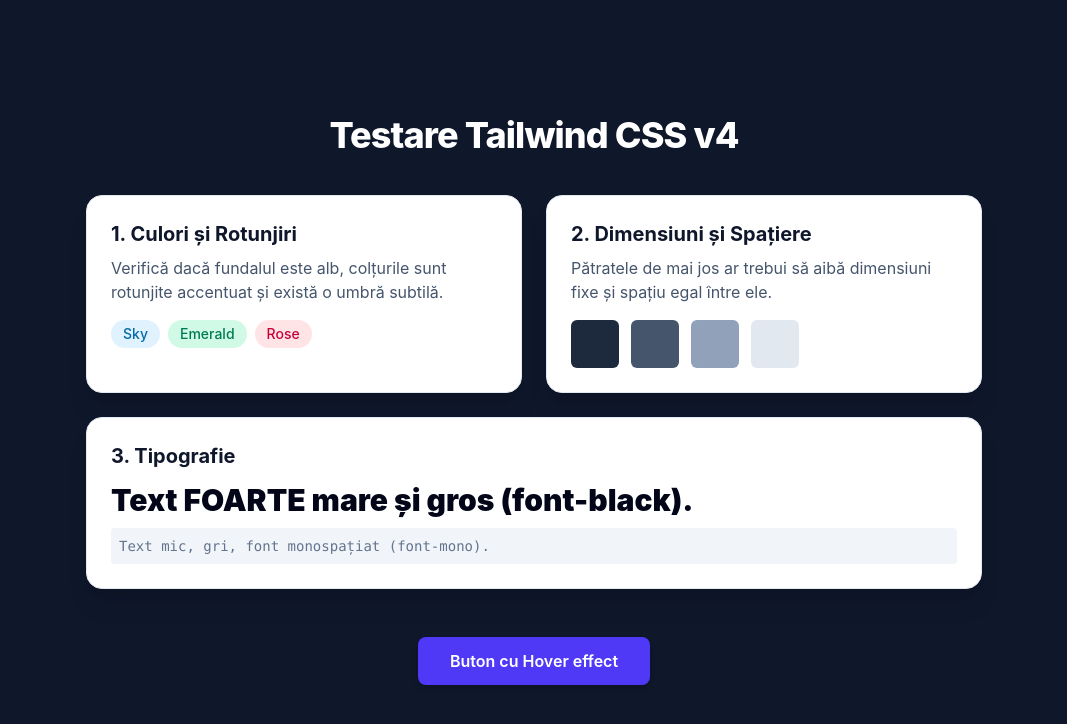
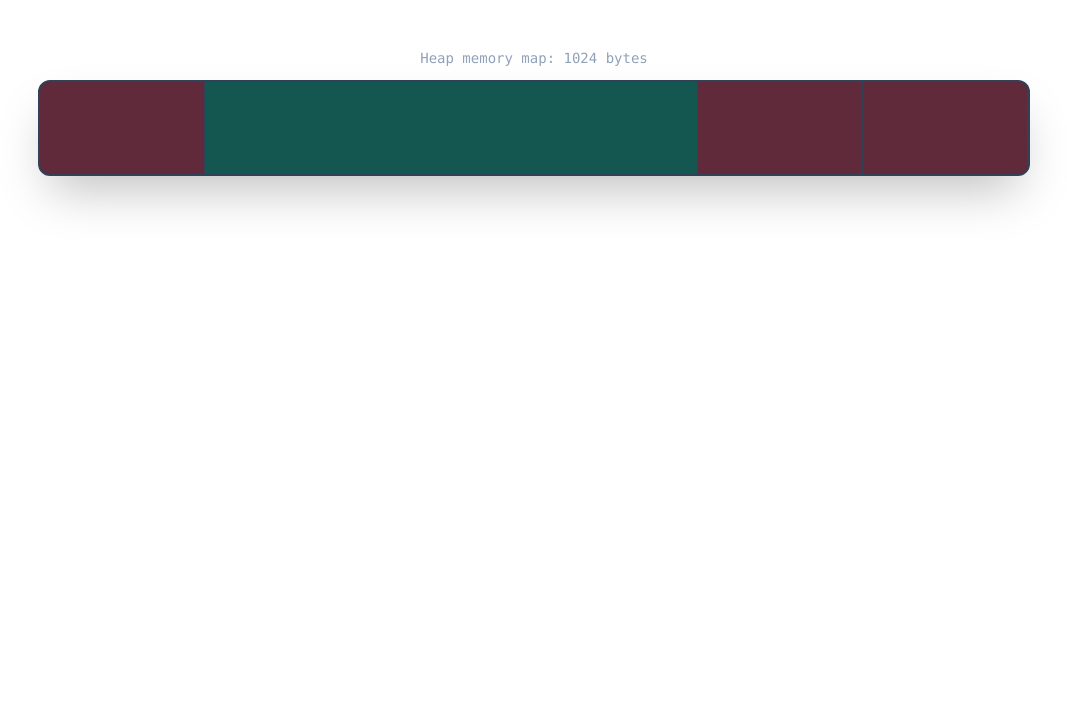
Before and after one commit to alex1bondoc/Heap-Visualizer, a React (Vite) app: page / in a window 1280 px wide. Shown: the top 724 px of the page, without its empty margins (106-1173 px from the left). Built offline with nearby package versions, Linux system fonts and the light colour scheme.

Commit message:
Hardcoded Heap visual

```diff
--- a/src/App.tsx
+++ b/src/App.tsx
@@ -1,55 +1,17 @@
+import { useState } from 'react'
+import reactLogo from './assets/react.svg'
+import viteLogo from '/vite.svg'
+import './App.css'
+import Heap from './Components/Heap'
+
 function App() {
+  const [count, setCount] = useState(0)
+
   return (
-    // Container principal: fundal închis, padding, flexbox pentru centrare
-    <div className="min-h-screen bg-slate-900 p-10 flex flex-col items-center justify-center font-sans">
-
-        {/* Titlu principal: text mare, alb, bold, distanțare inferioară */}
-        <h1 className="text-4xl font-extrabold text-white mb-10 tracking-tight">
-          Testare Tailwind CSS v4
-        </h1>
-
-        {/* Grid pentru cardurile de test: 2 coloane pe ecrane medii, spațiere */}
-        <div className="grid grid-cols-1 md:grid-cols-2 gap-6 w-full max-w-4xl">
-
-            {/* Card Test 1: Culori și Rotunjiri */}
-            <div className="bg-white p-6 rounded-2xl shadow-xl border border-slate-200">
-                <h2 className="text-xl font-bold text-slate-900 mb-2">1. Culori și Rotunjiri</h2>
-                <p className="text-slate-600 mb-4">Verifică dacă fundalul este alb, colțurile sunt rotunjite accentuat și există o umbră subtilă.</p>
-                <div className="flex gap-2">
-                    <span className="px-3 py-1 bg-sky-100 text-sky-700 rounded-full text-sm font-medium">Sky</span>
-                    <span className="px-3 py-1 bg-emerald-100 text-emerald-700 rounded-full text-sm font-medium">Emerald</span>
-                    <span className="px-3 py-1 bg-rose-100 text-rose-700 rounded-full text-sm font-medium">Rose</span>
-                </div>
-            </div>
-
-            {/* Card Test 2: Dimensiuni și Spațiere */}
-            <div className="bg-white p-6 rounded-2xl shadow-xl border border-slate-200">
-                <h2 className="text-xl font-bold text-slate-900 mb-2">2. Dimensiuni și Spațiere</h2>
-                <p className="text-slate-600 mb-4">Pătratele de mai jos ar trebui să aibă dimensiuni fixe și spațiu egal între ele.</p>
-                <div className="flex gap-3">
-                    <div className="w-12 h-12 bg-slate-800 rounded-md"></div>
-                    <div className="w-12 h-12 bg-slate-600 rounded-md"></div>
-                    <div className="w-12 h-12 bg-slate-400 rounded-md"></div>
-                    <div className="w-12 h-12 bg-slate-200 rounded-md"></div>
-                </div>
-            </div>
-
-            {/* Card Test 3: Tipografie */}
-            <div className="bg-white p-6 rounded-2xl shadow-xl border border-slate-200 md:col-span-2">
-                <h2 className="text-xl font-bold text-slate-900 mb-3">3. Tipografie</h2>
-                <p className="text-3xl font-black text-slate-950 leading-tight mb-2">Text FOARTE mare și gros (font-black).</p>
-                <p className="text-sm text-slate-500 font-mono bg-slate-100 p-2 rounded">Text mic, gri, font monospațiat (font-mono).</p>
-            </div>
-
-        </div>
-
-        {/* Buton de test pentru stări (hover) */}
-        <button className="mt-12 px-8 py-3 bg-indigo-600 text-white font-semibold rounded-lg shadow-md hover:bg-indigo-700 focus:outline-none focus:ring-2 focus:ring-indigo-500 focus:ring-offset-2 focus:ring-offset-slate-900 transition-colors duration-200">
-            Buton cu Hover effect
-        </button>
-
+    <div>
+        <Heap></Heap>
     </div>
-  );
+  )
 }
 
-export default App;
+export default App
--- /dev/null
+++ b/src/Components/Heap.tsx
@@ -0,0 +1,40 @@
+import React from 'react';
+import {useState} from 'react';
+import {MemoryBlock} from './MemoryBlock';
+import type {Status} from './MemoryBlock';
+
+const blocks: MemoryBlock[] = [
+    new MemoryBlock(1, 256, 'ALLOC'),
+    new MemoryBlock(2, 768, 'FREE'),
+    new MemoryBlock(1, 256, 'ALLOC'),
+    new MemoryBlock(1, 256, 'ALLOC'),
+]
+
+export default function Heap() {
+    const [head, setHead] = useState(blocks)
+    const [size, setSize] = useState(1024)
+    return (
+        <div className="flex flex-col gap-2 w-full max-w-5xl mx-auto p-4">
+            <div className="text-slate-400 font-mono text-sm mb-1">
+                Heap memory map: {size} bytes
+            </div>
+            <div className="flex w-full h-24 bg-slate-800 rounded-xl border-2 border-slate-700 overflow-hidden shadow-2xl">
+                {head.map((block) => {
+                    const width = block.getPercentage(size);
+                    return (
+                        <div
+                            key={block.id}
+                            style={{ width: `${width}%` }}
+                            className={`h-full flex flex-col items-center justify-center border-r border-slate-700 transition-all ${
+                                block.status === 'FREE' ? 'bg-emerald-500/30' : 'bg-red-500/30'
+                            }`}
+                        >
+                            {/* Poți pune ceva text aici mai târziu */}
+                        </div>
+                    );
+                })}
+            </div>
+        </div>
+
+    )
+}
--- /dev/null
+++ b/src/Components/MemoryBlock.tsx
@@ -0,0 +1,17 @@
+export type Status = 'FREE' | 'ALLOC'
+
+export class MemoryBlock {
+    public id: number;
+    public status: Status;
+    public size: number;
+
+    public constructor(id: number, size: number, status: Status) {
+        this.id = id;
+        this.size = size;
+        this.status = status;
+    }
+
+    public getPercentage(total: number) :number {
+        return (this.size / total) * 100;
+    }
+}
```
